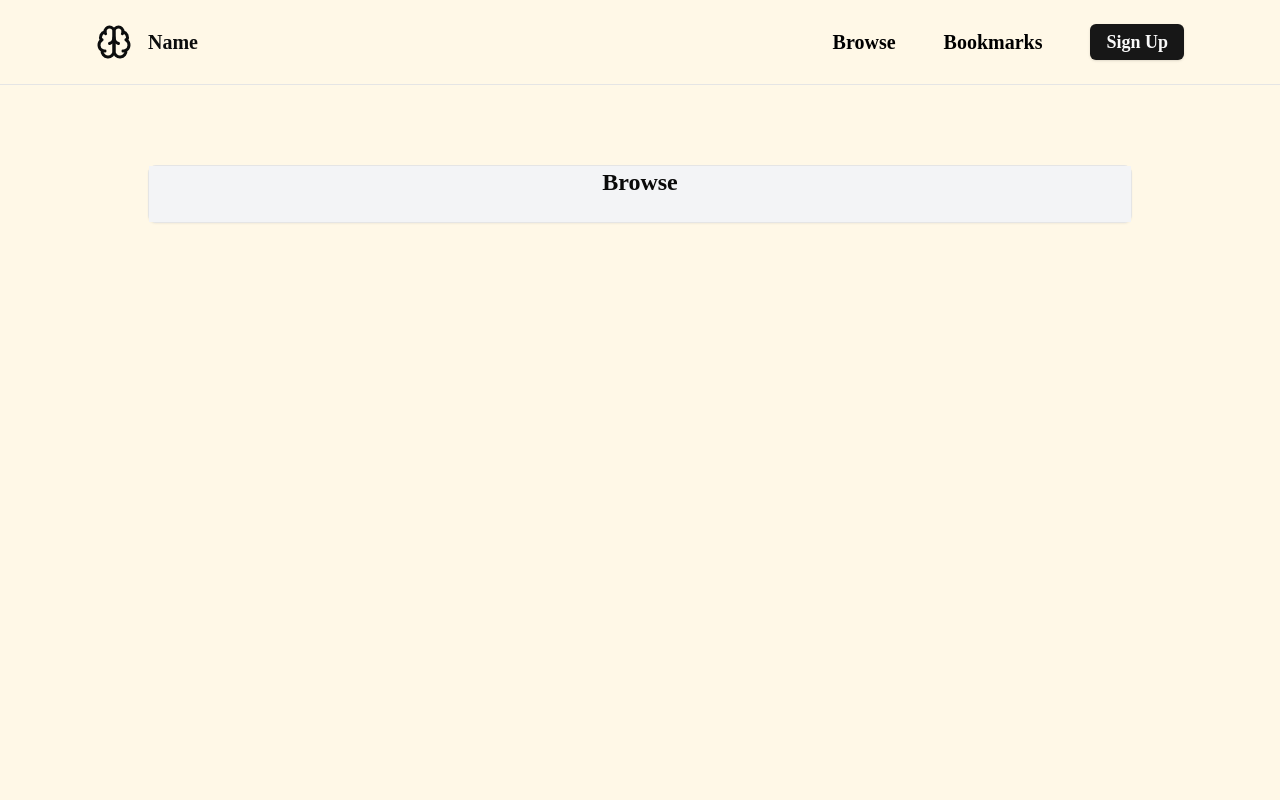
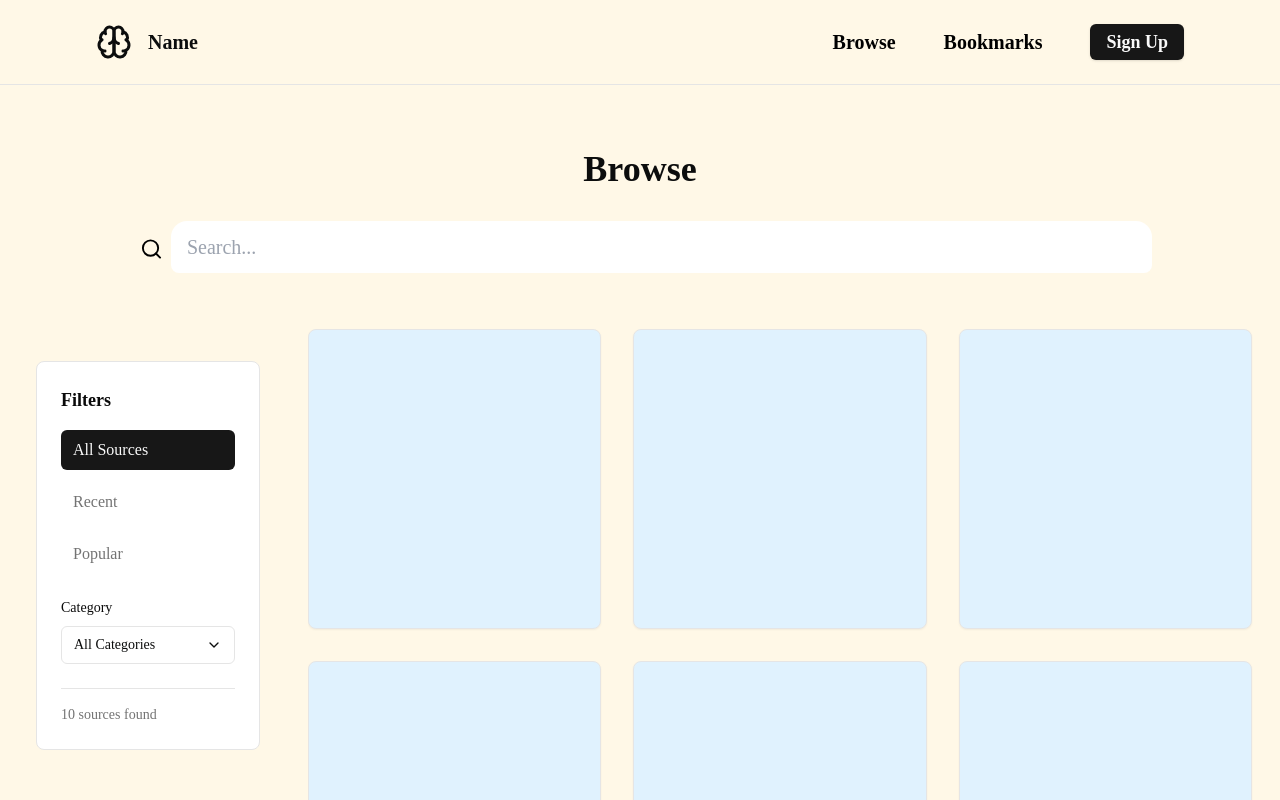
Before and after one commit to Anthony-PB/2025_BRH, a Next.js app in the folder frontend/: page /browse in a window 1280 px wide. Shown: the top 800 px of the page. Built offline with nearby package versions, Linux system fonts and the light colour scheme.

Commit message:
UI implemented

```diff
--- a/frontend/app/browse/page.tsx
+++ b/frontend/app/browse/page.tsx
@@ -1,17 +1,27 @@
-import {Card, CardContent, CardFooter} from "@/components/ui/card";
+import { Card, CardContent, CardDescription, CardHeader, CardTitle} from '@/components/ui/card';
+import FilterSideBar from "@/components/filtersidebar";
+import Searchbar from "@/components/searchbar"
 
 export default async function Browse() {
-    return (
-        <div className="flex min-h-screen flex-col ">
-            <div className="mx-auto flex w-full max-w-lg flex-1 flex-col px-5 lg:max-w-5xl">
-                <Card className="mt-20 w-full">
-                    <CardContent className="bg-gray-100 flex justify-center items-center ">
-                        <div className="text-2xl font-bold">Browse</div>
-                    </CardContent>
+  return (
+    <div className="flex min-h-screen flex-col gap-8">
+      <div className="flex justify-center text-4xl font-bold mt-16">Browse</div>
+      <div className='flex justify-center'><Searchbar/></div>
+      <div className="flex flex-row w-full h-[calc(100vh-100px)] mt-6 px-5 gap-8">
+        {/* Sidebar */}
+        <div className="w-64 shrink-0">
+          <FilterSideBar />
+        </div>
 
-                </Card>
-            </div>
+        {/* Cards grid */}
+        <div className="flex-1 overflow-y-auto">
+          <div className="grid grid-cols-1 md:grid-cols-2 lg:grid-cols-3 auto-rows-[300px] gap-8 pr-2">
+            {Array.from({ length: 18 }).map((_, i) => (
+              <Card key={i} className="max-h-full" />
+            ))}
+          </div>
         </div>
-        )
-    ;
-    }
+      </div>
+    </div>
+  );
+}
--- /dev/null
+++ b/frontend/components/filtersidebar.tsx
@@ -0,0 +1,204 @@
+"use client"
+
+import { useState } from "react"
+import { ChevronDown } from "lucide-react"
+
+interface NewsProvider {
+  id: number
+  name: string
+  brandClass: string
+  category: string
+  popularity: number
+  dateAdded: string
+}
+
+const newspaperProviders: NewsProvider[] = [
+  {
+    id: 1,
+    name: "The New York Times",
+    brandClass: "nyt-brand",
+    category: "General News",
+    popularity: 95,
+    dateAdded: "2024-01-15",
+  },
+  {
+    id: 2,
+    name: "The Wall Street Journal",
+    brandClass: "wsj-brand",
+    category: "Business",
+    popularity: 92,
+    dateAdded: "2024-01-20",
+  },
+  {
+    id: 3,
+    name: "The Washington Post",
+    brandClass: "wapo-brand",
+    category: "Politics",
+    popularity: 88,
+    dateAdded: "2024-01-18",
+  },
+  {
+    id: 4,
+    name: "USA Today",
+    brandClass: "usa-brand",
+    category: "General News",
+    popularity: 75,
+    dateAdded: "2024-01-22",
+  },
+  {
+    id: 5,
+    name: "The Guardian",
+    brandClass: "guardian-brand",
+    category: "International",
+    popularity: 85,
+    dateAdded: "2024-01-16",
+  },
+  {
+    id: 6,
+    name: "Financial Times",
+    brandClass: "ft-brand",
+    category: "Business",
+    popularity: 90,
+    dateAdded: "2024-01-19",
+  },
+  {
+    id: 7,
+    name: "Reuters",
+    brandClass: "reuters-brand",
+    category: "International",
+    popularity: 87,
+    dateAdded: "2024-01-21",
+  },
+  {
+    id: 8,
+    name: "Associated Press",
+    brandClass: "ap-brand",
+    category: "General News",
+    popularity: 82,
+    dateAdded: "2024-01-17",
+  },
+  {
+    id: 9,
+    name: "Bloomberg",
+    brandClass: "bloomberg-brand",
+    category: "Business",
+    popularity: 89,
+    dateAdded: "2024-01-23",
+  },
+  { id: 10, name: "CNN", brandClass: "cnn-brand", category: "Politics", popularity: 78, dateAdded: "2024-01-24" },
+]
+
+type FilterType = "all" | "recent" | "popular"
+type CategoryType = "all" | "General News" | "Business" | "Politics" | "International"
+
+export default function FilterSidebar() {
+  const [activeFilter, setActiveFilter] = useState<FilterType>("all")
+  const [selectedCategory, setSelectedCategory] = useState<CategoryType>("all")
+  const [showCategoryDropdown, setShowCategoryDropdown] = useState(false)
+
+  const getFilteredProviders = () => {
+    let filtered = [...newspaperProviders]
+
+    // Filter by category
+    if (selectedCategory !== "all") {
+      filtered = filtered.filter((provider) => provider.category === selectedCategory)
+    }
+
+    // Apply sorting based on active filter
+    switch (activeFilter) {
+      case "recent":
+        filtered.sort((a, b) => new Date(b.dateAdded).getTime() - new Date(a.dateAdded).getTime())
+        break
+      case "popular":
+        filtered.sort((a, b) => b.popularity - a.popularity)
+        break
+      default:
+        // Keep original order for "all"
+        break
+    }
+
+    return filtered
+  }
+
+  const filteredProviders = getFilteredProviders()
+  const categories: CategoryType[] = ["all", "General News", "Business", "Politics", "International"]
+
+  return (
+    <div className="w-64 max-w-sm mx-auto px-4 py-8">
+      <div className="bg-card border rounded-lg p-6">
+        <h3 className="text-lg font-semibold mb-4 text-foreground">Filters</h3>
+
+        {/* Filter Options */}
+        <div className="space-y-3 mb-6">
+          <button
+            onClick={() => setActiveFilter("all")}
+            className={`w-full text-left px-3 py-2 rounded-md transition-colors ${
+              activeFilter === "all"
+                ? "bg-primary text-primary-foreground"
+                : "hover:bg-muted text-muted-foreground hover:text-foreground"
+            }`}
+          >
+            All Sources
+          </button>
+          <button
+            onClick={() => setActiveFilter("recent")}
+            className={`w-full text-left px-3 py-2 rounded-md transition-colors ${
+              activeFilter === "recent"
+                ? "bg-primary text-primary-foreground"
+                : "hover:bg-muted text-muted-foreground hover:text-foreground"
+            }`}
+          >
+            Recent
+          </button>
+          <button
+            onClick={() => setActiveFilter("popular")}
+            className={`w-full text-left px-3 py-2 rounded-md transition-colors ${
+              activeFilter === "popular"
+                ? "bg-primary text-primary-foreground"
+                : "hover:bg-muted text-muted-foreground hover:text-foreground"
+            }`}
+          >
+            Popular
+          </button>
+        </div>
+
+        {/* Category Dropdown */}
+        <div className="relative">
+          <label className="text-sm font-medium text-foreground mb-2 block">Category</label>
+          <button
+            onClick={() => setShowCategoryDropdown(!showCategoryDropdown)}
+            className="w-full flex items-center justify-between px-3 py-2 bg-background border rounded-md hover:bg-muted transition-colors"
+          >
+            <span className="text-sm">{selectedCategory === "all" ? "All Categories" : selectedCategory}</span>
+            <ChevronDown className={`w-4 h-4 transition-transform ${showCategoryDropdown ? "rotate-180" : ""}`} />
+          </button>
+
+          {showCategoryDropdown && (
+            <div className="absolute top-full left-0 right-0 mt-1 bg-popover border rounded-md shadow-lg z-10">
+              {categories.map((category) => (
+                <button
+                  key={category}
+                  onClick={() => {
+                    setSelectedCategory(category)
+                    setShowCategoryDropdown(false)
+                  }}
+                  className={`w-full text-left px-3 py-2 text-sm hover:bg-muted transition-colors first:rounded-t-md last:rounded-b-md ${
+                    selectedCategory === category ? "bg-muted" : ""
+                  }`}
+                >
+                  {category === "all" ? "All Categories" : category}
+                </button>
+              ))}
+            </div>
+          )}
+        </div>
+
+        <div className="mt-6 pt-4 border-t">
+          <p className="text-sm text-muted-foreground">
+            {filteredProviders.length} source{filteredProviders.length !== 1 ? "s" : ""} found
+          </p>
+        </div>
+      </div>
+    </div>
+  )
+}
--- a/frontend/components/navbar.tsx
+++ b/frontend/components/navbar.tsx
@@ -1,6 +1,5 @@
 import Link from "next/link";
 import {Brain} from "lucide-react";
-import Image from "next/image";
 import { Button } from "./ui/button";
 
 export default async function Navbar() {
--- /dev/null
+++ b/frontend/components/searchbar.tsx
@@ -0,0 +1,16 @@
+"use client"
+
+import { Search } from "lucide-react"
+
+export default function Searchbar() {
+  return (
+    <div className="flex flex-row gap-2 relative w-full max-w-lg lg:max-w-5xl">
+        <Search className="ml-3 mt-4 text-black"/>
+        <input
+        type="text"
+        placeholder="Search..."
+        className="w-full border-1 rounded-lg max-w-lg lg:max-w-5xl border-black focus:border-blue-600 rounded-t-2xl text-xl px-4 py-3 outline-none"
+        />
+    </div>
+  )
+}
--- /dev/null
+++ b/package.json
@@ -0,0 +1,5 @@
+{
+  "dependencies": {
+    "@radix-ui/react-dialog": "^1.1.15"
+  }
+}
```
Also changed, not shown: frontend/tsconfig.json (+17 -4 lines), 1 other file (tests, documents, lock files or other folders).
